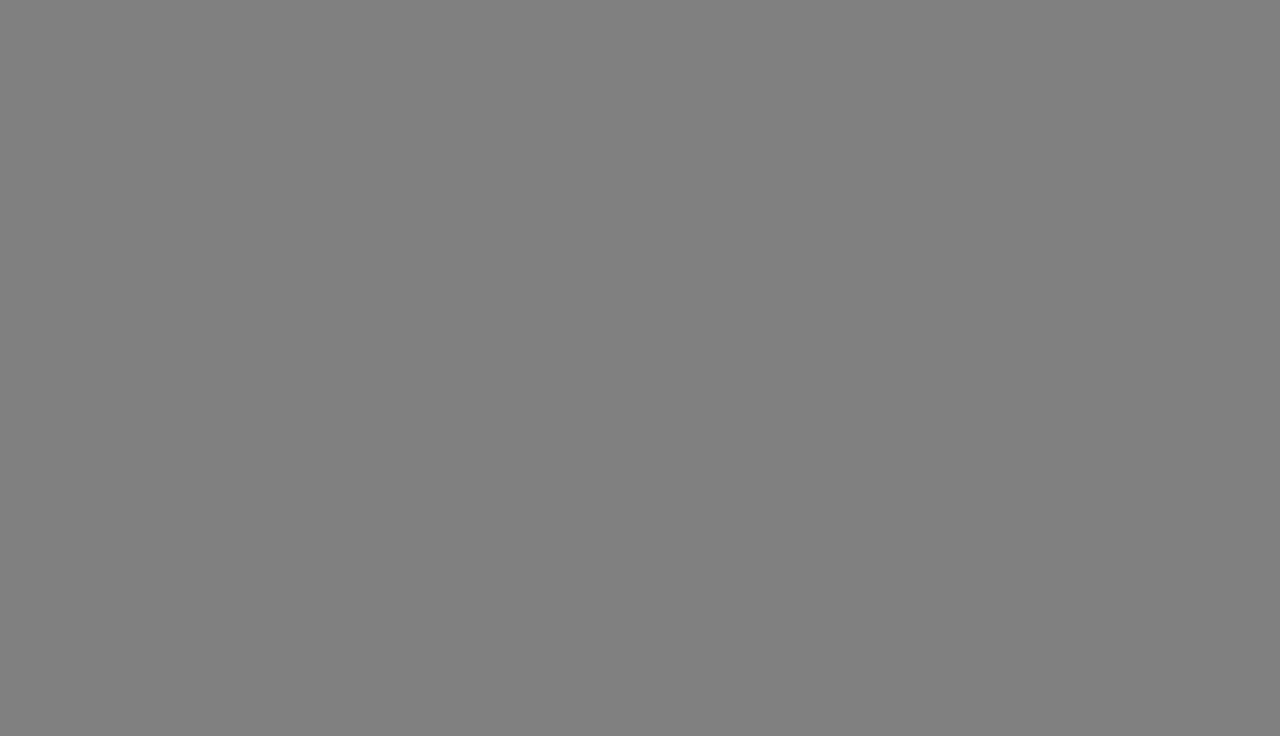
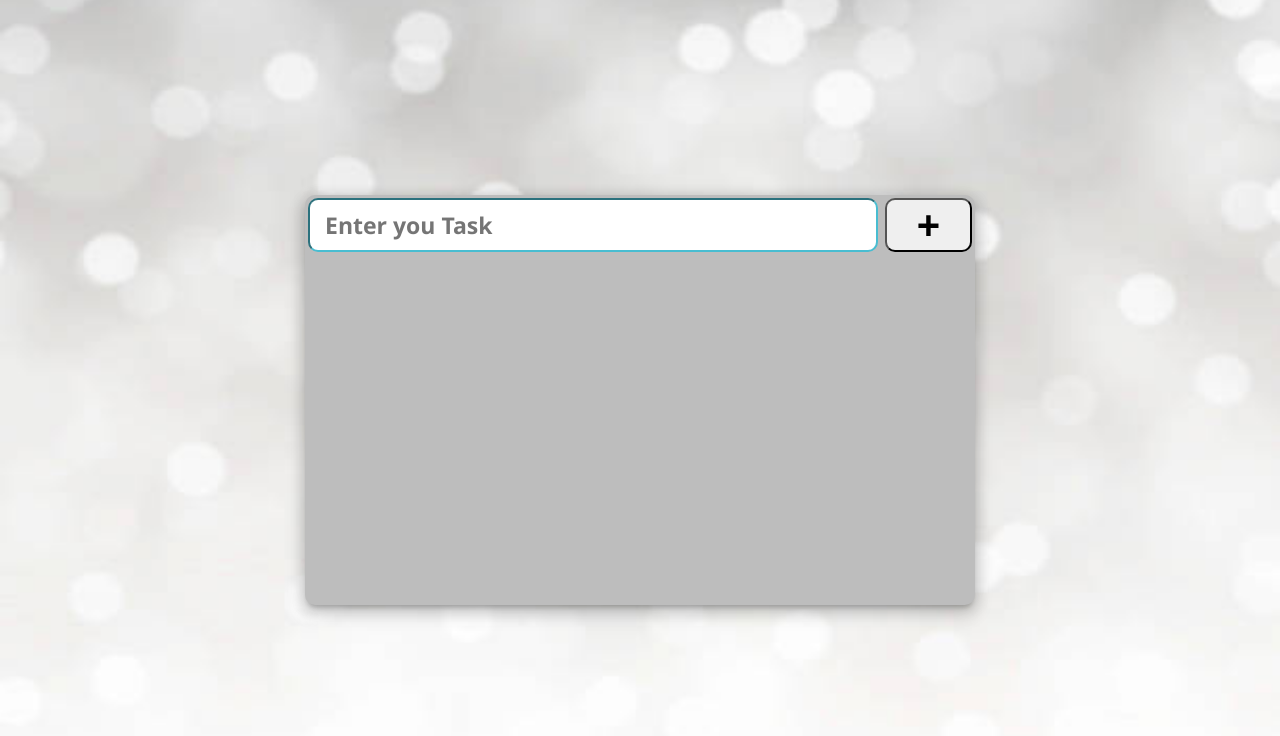
Before and after one commit to Hasnain-KH/JavaScript-Assignment, a plain HTML site: page Todo-app/index.html in a window 1280 px wide. Drawn offline with Linux system fonts and the light colour scheme.

Commit message:
Add Input and  button  as well their styling

```diff
--- a/Todo-app/index.html
+++ b/Todo-app/index.html
@@ -1,12 +1,23 @@
-<!DOCTYPE html>
+<!doctype html>
 <html lang="en">
-<head>
-    <meta charset="UTF-8">
-    <meta name="viewport" content="width=device-width, initial-scale=1.0">
+  <head>
+    <meta charset="UTF-8" />
+    <meta name="viewport" content="width=device-width, initial-scale=1.0" />
     <title>To-do App</title>
-</head>
-<link rel="stylesheet" href="style.css">
-<body>
+  </head>
+  <link rel="stylesheet" href="style.css" />
+  <body>
+    <div class="main">
+      <div class="inpbtn">
+        <div class="inp">
+          <input type="text" placeholder="Enter you Task" id="" />
+        </div>
+
+        <div class="btn">
+          <button>+</button>
+        </div>
+      </div>
+    </div>
     <script src="app.js"></script>
-</body>
+  </body>
 </html>
--- a/Todo-app/style.css
+++ b/Todo-app/style.css
@@ -1,13 +1,80 @@
-*{
-    margin: 0px;
-    padding: 0px;
-    box-sizing: border-box;
+* {
+  margin: 0px;
+  padding: 0px;
+  box-sizing: border-box;
 }
 html,
-body{
-    width: 100%;
-    height: 100%;
+body {
+  width: 100%;
+  height: 100%;
 }
-body{
-    background-color: grey;
+body {
+  background-image: url(assets/background\ image.jpg);
+  background-repeat: no-repeat;
+  background-size: cover;
+  background-position: center;
+  display: flex;
+  justify-content: center;
+  align-items: center;
 }
+.main {
+  width: 670px;
+  height: 410px;
+  background-color: rgb(189, 189, 189);
+  border-radius: 10px;
+  box-shadow:
+    0px 8px 17px 2px rgba(0, 0, 0, 0.14),
+    0px 3px 14px 2px rgba(0, 0, 0, 0.12),
+    0px 5px 5px -3px rgba(0, 0, 0, 0.2);
+}
+
+.inpbtn {
+  display: flex;
+  justify-content: space-between;
+  width: 100%;
+  height: 80px;
+  /* border: 1px solid #000; */
+  border-radius: 10px;
+}
+
+.inp {
+  width: 85%;
+  height: 55px;
+  /* border: 1px solid #000; */
+  border-radius: 10px;
+}
+.inp input {
+  width: 100%;
+  height: 54px;
+  border-radius: 10px;
+  font-size: 23px;
+  font-weight: 600;
+  border-color: #48bdd1;
+  margin: 3px 0px 0px 3px;
+  padding-left: 15px;
+  font-family: "Segoe UI", Tahoma, Geneva, Verdana, sans-serif;
+}
+.inp input:focus {
+  background-color: #e2e2e2;
+}
+.btn button {
+  width: 100%;
+  height: 54px;
+  border-radius: 10px;
+  font-size: 40px;
+  font-weight: bolder;
+  transition: all 0.2s ease-in-out;
+}
+button:hover {
+  background-color: #e2e2e2;
+}
+button:active {
+  transform: scale(0.72);
+}
+.btn {
+  width: 13%;
+  height: 55px;
+  /* border: 1px solid #000; */
+  border-radius: 10px;
+  margin: 3px 3px 0px 0px;
+}
```
Also changed, not shown: Todo-app/assets/background image.jpg (added).
